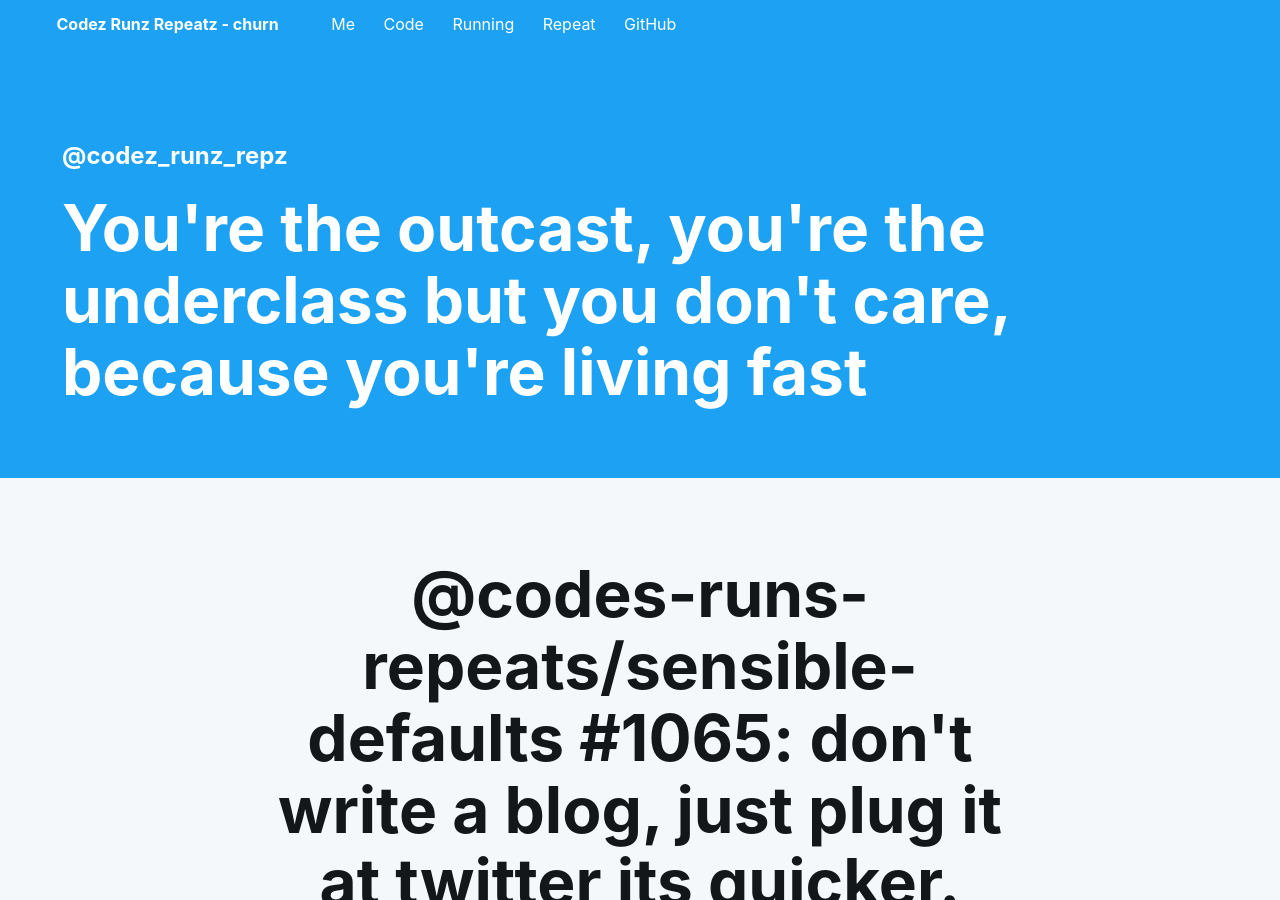
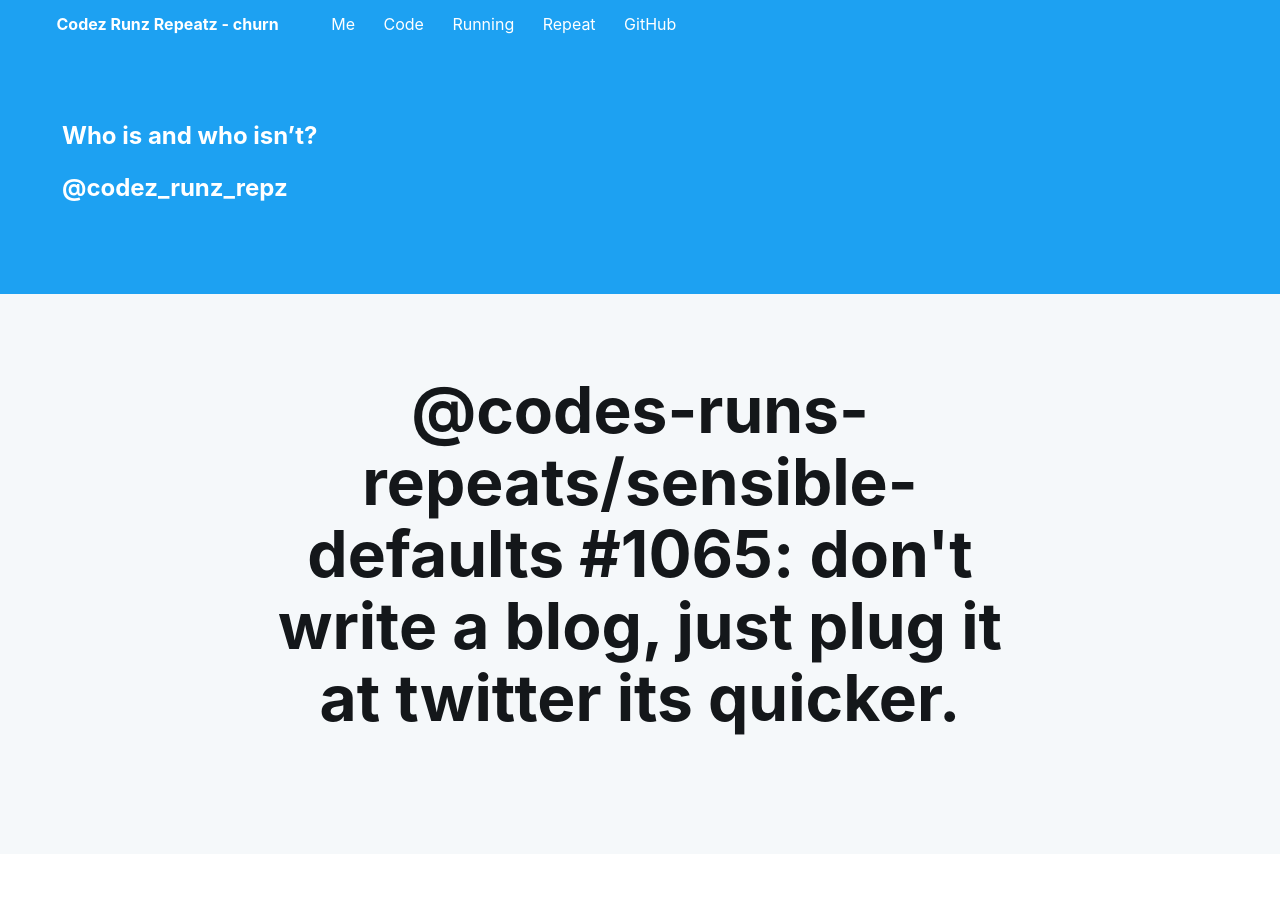
Before and after one commit to codez-runz-repeatz/codez-runz-repeatz.github.io, a Jekyll site: the page built from index.html, in a window 1280 px wide and 900 px high. Built offline with Jekyll 4.4.1, drawn with Linux system fonts in a browser that asks for light colours; comment, search, counter and statistics services are not loaded.

Commit message:
Who is and who isn’t?

```diff
--- a/index.html
+++ b/index.html
@@ -11,11 +11,11 @@ custom_js: index.js
 <div class="header home-header">
     <div class="Grid container">
         <div id="header-text" class="Grid-cell u-size7of8">
+
+            <h1 class="squad-subheading">Who is and who isn’t?</h1>
             <h1 class="subheading">
                 <a href="https://twitter.com/codez_runz_repz" target="_blank">@codez_runz_repz</a>
             </h1>
-            <h1 class="large-title">You're the outcast, you're the underclass
-                but you don't care, because you're living fast</h1>
         </div>
     </div>
 </div>
```
